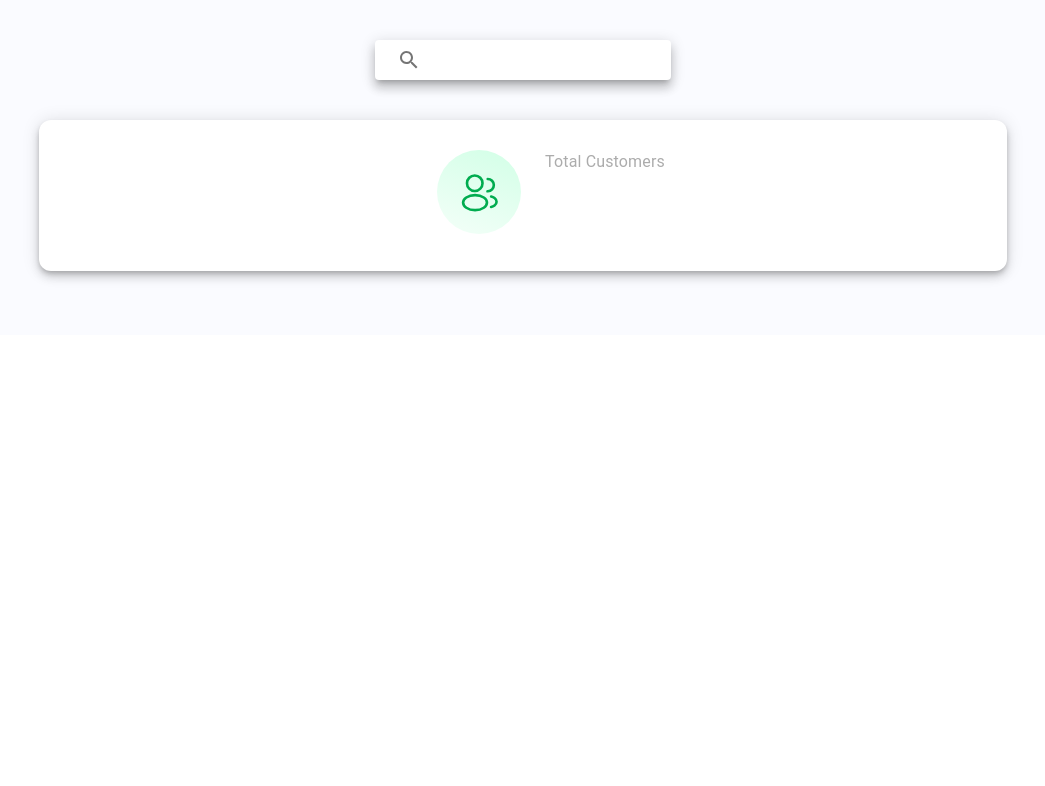
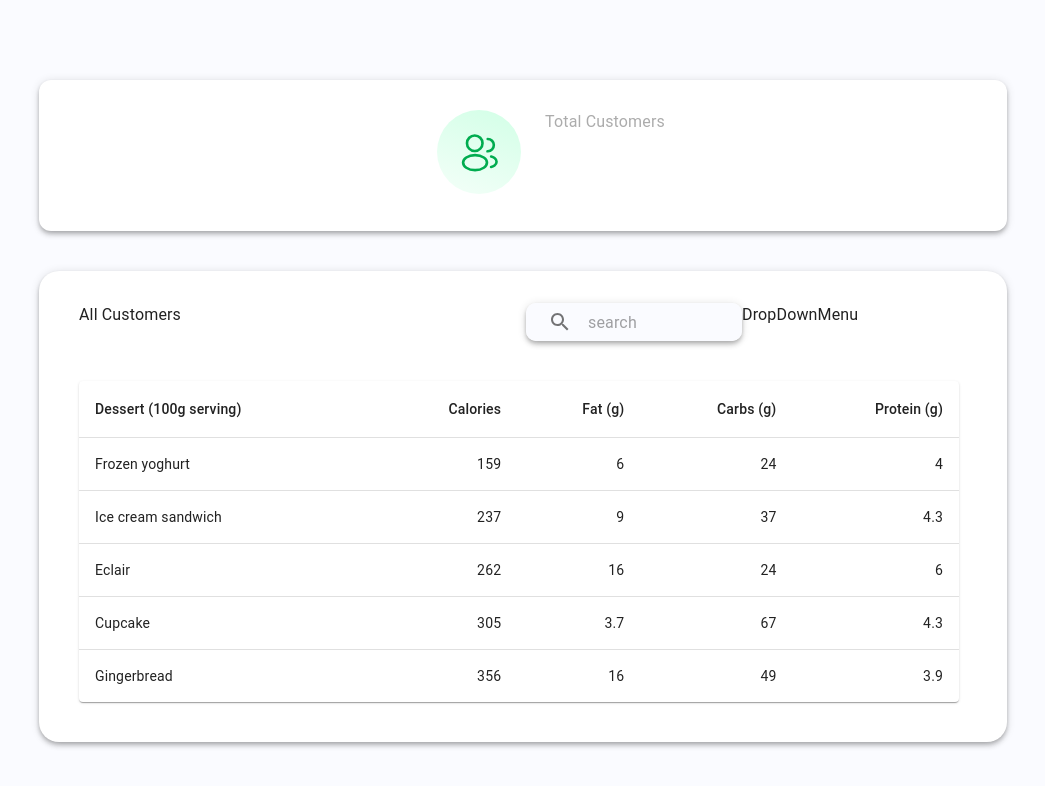
Before and after one commit to Abhiram716/youseai-assignment, a React (Create React App) app: page / in a window 1280 px wide. Shown: the top 786 px of the page, without its empty margins (105-1150 px from the left). Built offline with nearby package versions, Linux system fonts and the light colour scheme.

Commit message:
created table component

```diff
--- a/src/components/Application.jsx
+++ b/src/components/Application.jsx
@@ -1,8 +1,10 @@
 import { Box } from "@mui/material";
 import React from "react";
 import CustomerBadgeContainer from "./CustomerBadgeContainer";
-import SearchBar from "./SearchBar";
+// import SearchBar from "./SearchBar";
 import theme from "../utils/theme";
+import CustomerListContainer from "./CustomerListContainer";
+
 
 const Application = () => {
   return (
@@ -11,17 +13,17 @@ const Application = () => {
         display: "flex",
         flexDirection: "column",
         alignItems: "center",
-				justifyContent: "center",
-				pt: 5,
-				pb: 8,
-				pr: 12,
-				pl:9,
+        justifyContent: "center",
+        pt: 5,
+        pb: 8,
+        pr: 12,
+        pl: 9,
         bgcolor: theme.palette.secondary.main,
-
       }}
     >
-      <SearchBar />
+      {/* <SearchBar /> */}
       <CustomerBadgeContainer />
+      <CustomerListContainer />
     </Box>
   );
 };
--- a/src/components/CustomerBadgeContainer.jsx
+++ b/src/components/CustomerBadgeContainer.jsx
@@ -6,7 +6,7 @@ import CoustemerBadge from "./CoustemerBadge";
 const CustomerBadgeContainer = () => {
   return (
     <Paper
-      elevation={6}
+      elevation={4}
       sx={{
         display: "flex",
         justifyContent: "center",
--- /dev/null
+++ b/src/components/CustomerListContainer.jsx
@@ -0,0 +1,44 @@
+import { Box, Paper, Typography } from "@mui/material";
+import * as React from "react";
+import CustomersList from "./CustomersList";
+import SearchBar from "./SearchBar";
+import DropDownMenu from "./DropDownMenu";
+
+const CustomerListContainer = () => {
+  return (
+    <Box>
+      <Paper
+        elevation={4}
+        sx={{
+          mt: 5,
+          pt: 4,
+          pl: 5,
+          pr: 6,
+          pb: 5,
+          borderRadius: "20px",
+          width: "968px",
+        }}
+      >
+        <Box
+          sx={{
+            display: "flex",
+            justifycontent: "center",
+            alignItem: "center",
+            mb: 5,
+          }}
+        >
+          <Typography>All Customers</Typography>
+          <Box sx={{ ml: "345px" }}>
+            <SearchBar />
+          </Box>
+          <Box>
+            <DropDownMenu />
+          </Box>
+        </Box>
+        <CustomersList />
+      </Paper>
+    </Box>
+  );
+};
+
+export default CustomerListContainer;
--- /dev/null
+++ b/src/components/CustomersList.jsx
@@ -0,0 +1,54 @@
+import * as React from "react";
+import Table from "@mui/material/Table";
+import TableBody from "@mui/material/TableBody";
+import TableCell from "@mui/material/TableCell";
+import TableContainer from "@mui/material/TableContainer";
+import TableHead from "@mui/material/TableHead";
+import TableRow from "@mui/material/TableRow";
+import Paper from "@mui/material/Paper";
+
+function createData(name, calories, fat, carbs, protein) {
+  return { name, calories, fat, carbs, protein };
+}
+
+const rows = [
+  createData("Frozen yoghurt", 159, 6.0, 24, 4.0),
+  createData("Ice cream sandwich", 237, 9.0, 37, 4.3),
+  createData("Eclair", 262, 16.0, 24, 6.0),
+  createData("Cupcake", 305, 3.7, 67, 4.3),
+  createData("Gingerbread", 356, 16.0, 49, 3.9),
+];
+
+export default function BasicTable() {
+  return (
+    <TableContainer component={Paper}>
+      <Table sx={{ minWidth: 650 }} aria-label="simple table">
+        <TableHead>
+          <TableRow>
+            <TableCell>Dessert (100g serving)</TableCell>
+            <TableCell align="right">Calories</TableCell>
+            <TableCell align="right">Fat&nbsp;(g)</TableCell>
+            <TableCell align="right">Carbs&nbsp;(g)</TableCell>
+            <TableCell align="right">Protein&nbsp;(g)</TableCell>
+          </TableRow>
+        </TableHead>
+        <TableBody>
+          {rows.map((row) => (
+            <TableRow
+              key={row.name}
+              sx={{ "&:last-child td, &:last-child th": { border: 0 } }}
+            >
+              <TableCell component="th" scope="row">
+                {row.name}
+              </TableCell>
+              <TableCell align="right">{row.calories}</TableCell>
+              <TableCell align="right">{row.fat}</TableCell>
+              <TableCell align="right">{row.carbs}</TableCell>
+              <TableCell align="right">{row.protein}</TableCell>
+            </TableRow>
+          ))}
+        </TableBody>
+      </Table>
+    </TableContainer>
+  );
+}
--- /dev/null
+++ b/src/components/DropDownMenu.jsx
@@ -0,0 +1,9 @@
+import React from 'react'
+
+const DropDownMenu = () => {
+	return (
+		<div>DropDownMenu</div>
+	)
+}
+
+export default DropDownMenu
--- a/src/components/SearchBar.jsx
+++ b/src/components/SearchBar.jsx
@@ -5,12 +5,25 @@ import theme from "../utils/theme";
 
 const SearchBar = () => {
   return (
-    <Paper elevation={8}>
+    <Paper
+      elevation={4}
+      sx={{
+        borderRadius: "10px",
+        width: "216px",
+        height:"38px"
+      }}
+    >
       <TextField
+        fullWidth
+        placeholder="search"
+        variant="outlined"
         size="small"
-        variant="outlined"
-        sx={{ bgcolor: theme.palette.primary.main, borderRadius:"15px"}}
+        autoComplete="off"
+        sx={{ bgcolor: theme.palette.secondary.main, borderRadius: "10px" }}
         InputProps={{
+          sx: {
+            height:"38px"
+          },
           startAdornment: (
             <InputAdornment position="start">
               <IconButton>
```
Also changed, not shown: 7 other files (tests, documents, lock files or other folders).
